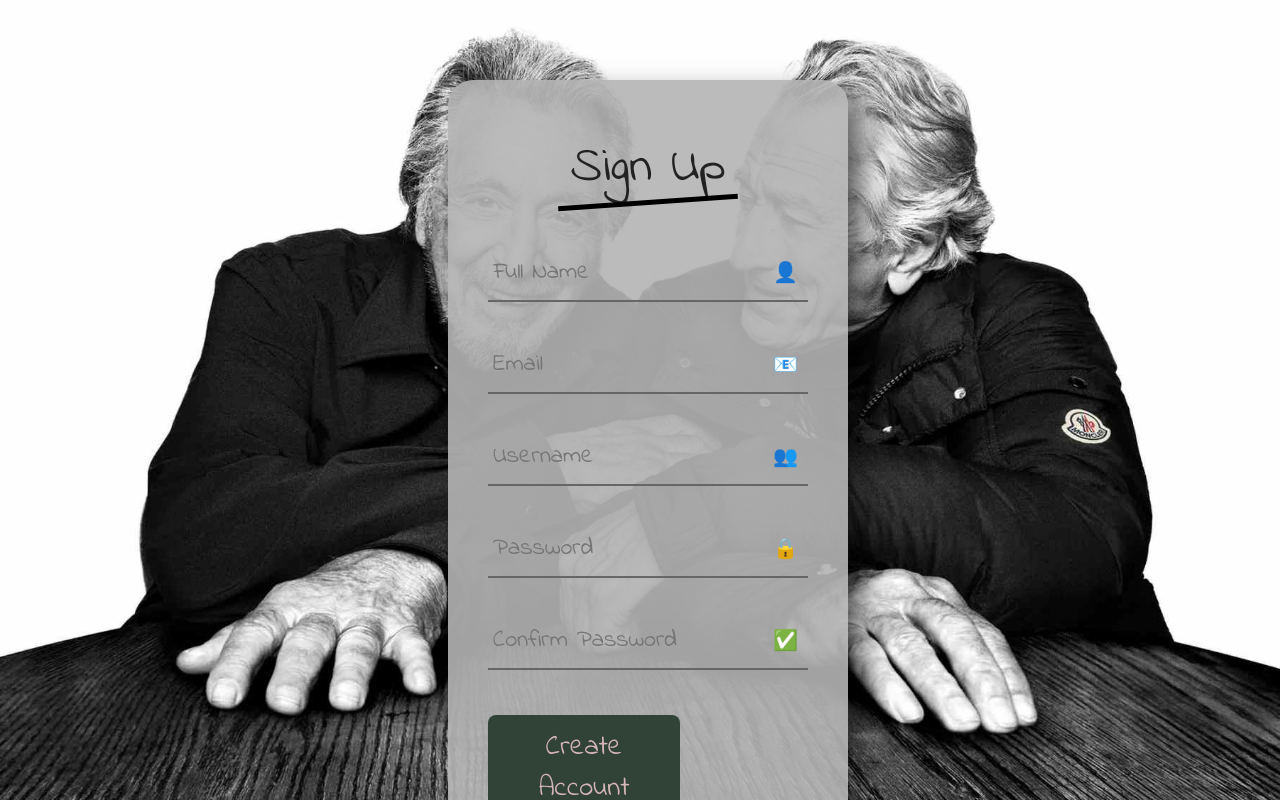
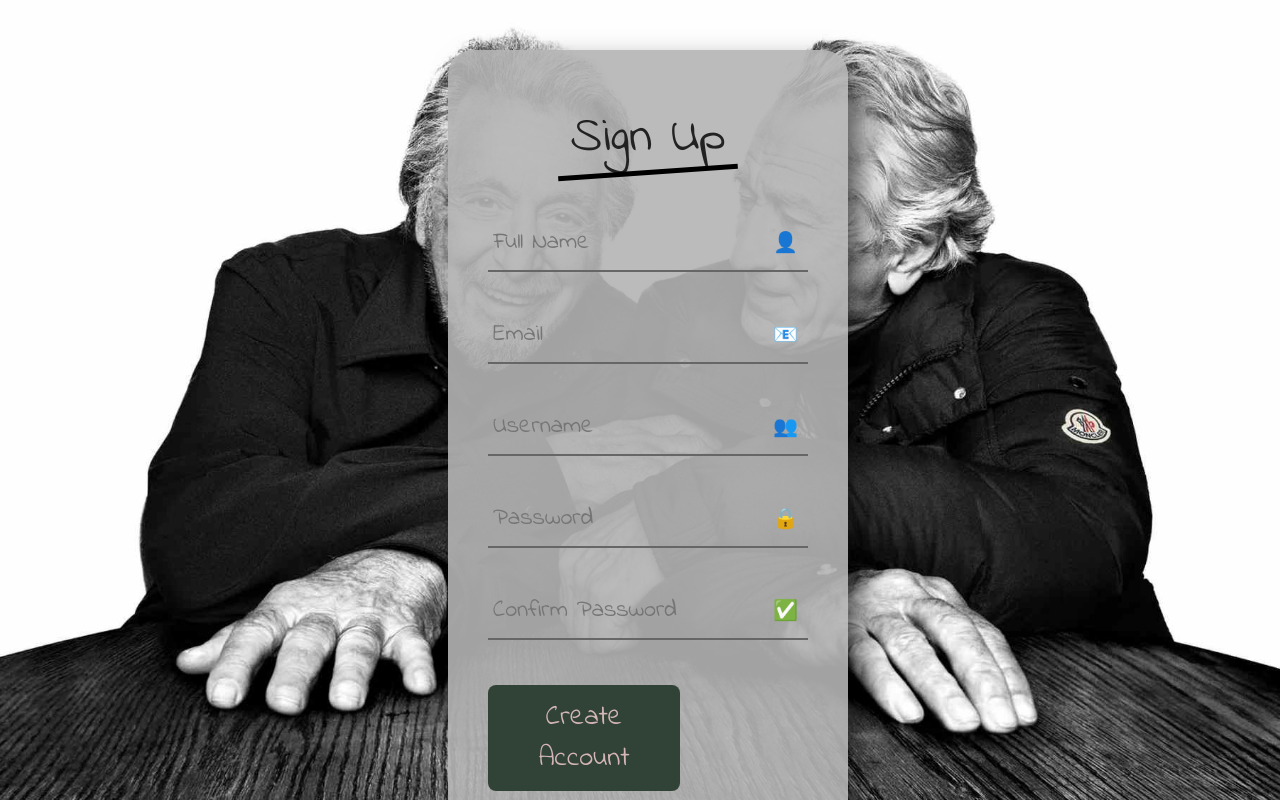
Before and after one commit to ScarFire111/Recherche-de-Cinema, a React (Vite) app in the folder client/: page /signup in a window 1280 px wide. Built offline with nearby package versions, Linux system fonts and the light colour scheme.

Commit message:
Added Signup

```diff
--- a/client/src/Components/Signup/Signup.jsx
+++ b/client/src/Components/Signup/Signup.jsx
@@ -1,10 +1,11 @@
 import React from 'react';
 import '../Login/Login.css';
+import { Link } from 'react-router-dom'; // Add this import
 
 const Signup = () => {
   return (
     <div className="login-container">
-      <div className="content-wrapper" style={{ marginTop: '30px' }}> {/* Reduced margin */}
+      <div className="content-wrapper" style={{ marginTop: '0px' }}>
         <div className="login-card">
           <div className="card-header">
             <h3>Sign Up</h3>
@@ -42,9 +43,10 @@
             </button>
           </form>
 
+          {/* Already have an account link */}
           <div className="signup-link">
             <p>
-              Already have an account? <a href="/login" className="signup-button">Login</a>
+              Already have an account? <Link to="/login" className="signup-button">Login</Link>
             </p>
           </div>
         </div>
```
